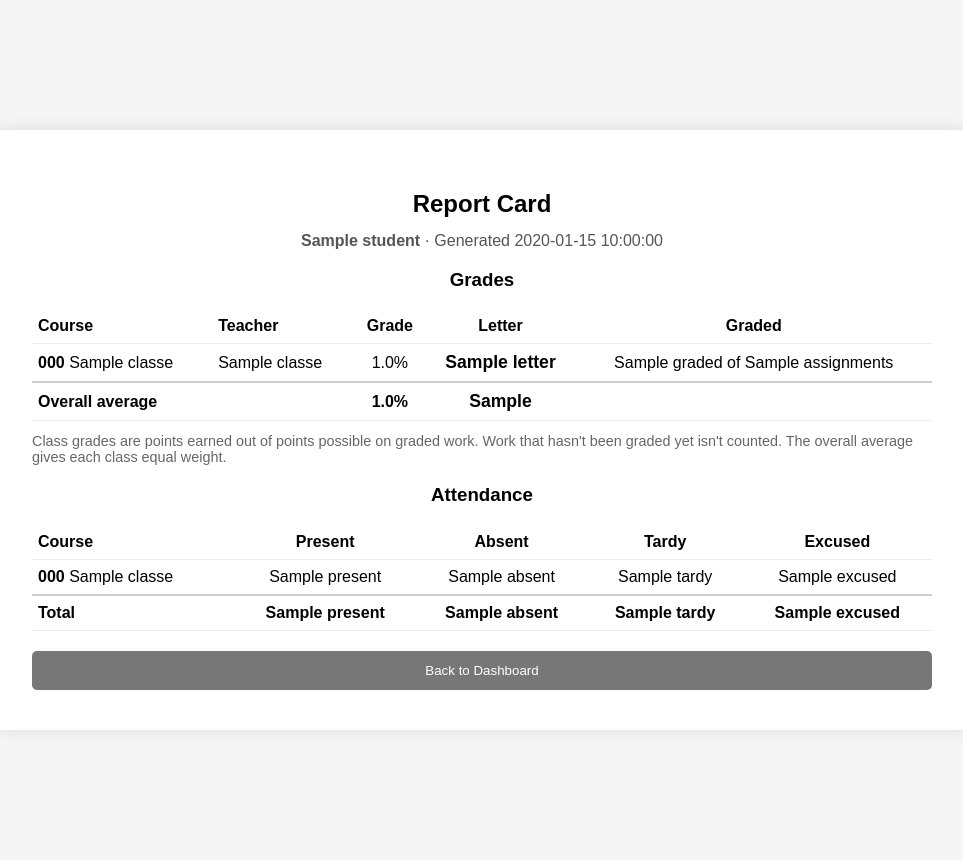
After one commit to aaronsorensen1988/School-Management-System, a FastAPI app: template templates/report_card.html in a window 1280 px wide. The commit adds this page. Shown: the whole page, without its empty margins (158-1121 px from the left). Run offline with FastAPI, Linux system fonts and the light colour scheme; the template is opened without the code that fills it: most values are stand-ins (such as "Sample title", 1, 10 or a date in 2020).

Commit message:
Add report card page (Sprint 2 T2-016)

```diff
--- a/api.py
+++ b/api.py
@@ -88,6 +88,9 @@ app.include_router(grades_router)
 # Attendance page (SIEM-005 / T2-001, T2-004). Own router for the same reason.
 from presentation.attendance_routes import router as attendance_router
 app.include_router(attendance_router)
+# Report cards (AMG-009 / T2-016). Own router for the same reason.
+from presentation.report_card_routes import router as report_card_router
+app.include_router(report_card_router)
 
 # ---------------------------------------------------------
 # Business logic service
--- a/templates/classes.html
+++ b/templates/classes.html
@@ -157,6 +157,9 @@
     {% if actor.role in ("Teacher", "Admin") %}
     <button style="margin-top: 20px;" onclick="window.location.href='/attendance'">Attendance</button>
     {% endif %}
+    {% if actor.role in ("Student", "Admin") %}
+    <button style="margin-top: 20px;" onclick="window.location.href='/report-cards'">Report Cards</button>
+    {% endif %}
     <button class="secondary" onclick="window.location.href='/dashboard'">Back to Dashboard</button>
 </div>
 
--- /dev/null
+++ b/templates/report_card.html
@@ -0,0 +1,121 @@
+<!DOCTYPE html>
+<html>
+<head>
+    <title>Report Card</title>
+    <link rel="stylesheet" href="/static/styles.css">
+    <style>
+        body { height: auto; min-height: 100vh; padding: 30px 0; }
+        .login-container { width: 900px; max-width: 95%; text-align: left; }
+        .login-container h2, .login-container h3 { text-align: center; }
+        .sub { text-align: center; color: #555; margin-top: -6px; }
+        table { width: 100%; border-collapse: collapse; margin-top: 10px; }
+        th, td { text-align: left; padding: 8px 6px; border-bottom: 1px solid #eee; vertical-align: middle; }
+        td.num, th.num { text-align: center; }
+        .letter { font-weight: bold; font-size: 1.1em; }
+        .none { color: #888; font-style: italic; }
+        .overall td { border-top: 2px solid #ccc; font-weight: bold; }
+        .note { color: #666; font-size: 0.9em; margin-top: 12px; }
+        a.view { color: #2e7d32; font-weight: bold; }
+        .secondary { background-color: #777; margin-top: 20px; }
+    </style>
+</head>
+<body>
+
+<div class="login-container">
+    <h2>Report Card</h2>
+
+    {% if message %}<p class="error">{{ message }}</p>{% endif %}
+
+    {% if report %}
+    <p class="sub"><strong>{{ student.name }}</strong> &middot; Generated {{ generated_on }}</p>
+
+    <h3>Grades</h3>
+    {% if report.classes %}
+    <table>
+        <tr>
+            <th>Course</th>
+            <th>Teacher</th>
+            <th class="num">Grade</th>
+            <th class="num">Letter</th>
+            <th class="num">Graded</th>
+        </tr>
+        {% for c in report.classes %}
+        <tr>
+            <td><strong>{{ c.course_code }}</strong> {{ c.course_name }}</td>
+            <td>{{ c.teacher_name or "Unassigned" }}</td>
+            {% if c.percent is not none %}
+            <td class="num">{{ "%.1f"|format(c.percent) }}%</td>
+            <td class="num letter">{{ c.letter }}</td>
+            {% else %}
+            <td class="num none" colspan="2">No grades yet</td>
+            {% endif %}
+            <td class="num">{{ c.graded }} of {{ c.assignments }}</td>
+        </tr>
+        {% endfor %}
+        <tr class="overall">
+            <td colspan="2">Overall average</td>
+            {% if report.overall_percent is not none %}
+            <td class="num">{{ "%.1f"|format(report.overall_percent) }}%</td>
+            <td class="num letter">{{ report.overall_letter }}</td>
+            {% else %}
+            <td class="num none" colspan="2">No grades yet</td>
+            {% endif %}
+            <td></td>
+        </tr>
+    </table>
+    <p class="note">Class grades are points earned out of points possible on graded work. Work that hasn't been graded yet isn't counted. The overall average gives each class equal weight.</p>
+
+    <h3>Attendance</h3>
+    <table>
+        <tr>
+            <th>Course</th>
+            <th class="num">Present</th>
+            <th class="num">Absent</th>
+            <th class="num">Tardy</th>
+            <th class="num">Excused</th>
+        </tr>
+        {% for c in report.classes %}
+        <tr>
+            <td><strong>{{ c.course_code }}</strong> {{ c.course_name }}</td>
+            <td class="num">{{ c.attendance.present }}</td>
+            <td class="num">{{ c.attendance.absent }}</td>
+            <td class="num">{{ c.attendance.tardy }}</td>
+            <td class="num">{{ c.attendance.excused }}</td>
+        </tr>
+        {% endfor %}
+        <tr class="overall">
+            <td>Total</td>
+            <td class="num">{{ report.attendance.present }}</td>
+            <td class="num">{{ report.attendance.absent }}</td>
+            <td class="num">{{ report.attendance.tardy }}</td>
+            <td class="num">{{ report.attendance.excused }}</td>
+        </tr>
+    </table>
+    {% else %}
+    <p class="none" style="text-align:center">Not enrolled in any classes yet.</p>
+    {% endif %}
+
+    {% if is_admin %}
+    <button class="secondary" onclick="window.location.href='/report-cards'">Back to Students</button>
+    {% endif %}
+
+    {% elif students %}
+    <p class="sub">Choose a student to view their report card.</p>
+    <table>
+        <tr><th>Student</th><th></th></tr>
+        {% for s in students %}
+        <tr>
+            <td>{{ s.name }}</td>
+            <td><a class="view" href="/report-cards/{{ s.id }}">View report card</a></td>
+        </tr>
+        {% endfor %}
+    </table>
+    {% elif not message %}
+    <p class="none" style="text-align:center">No students yet.</p>
+    {% endif %}
+
+    <button class="secondary" onclick="window.location.href='/dashboard'">Back to Dashboard</button>
+</div>
+
+</body>
+</html>
```
Also changed, not shown: presentation/report_card_routes.py (added, +104 -0 lines), tests/test_report_card_page.py (added, +198 -0 lines).
